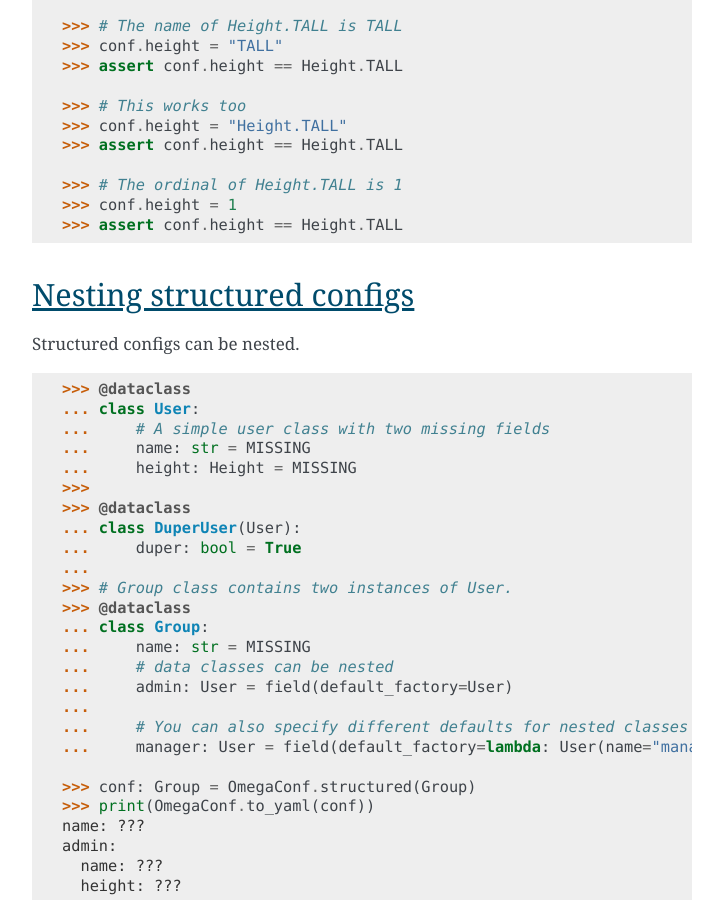
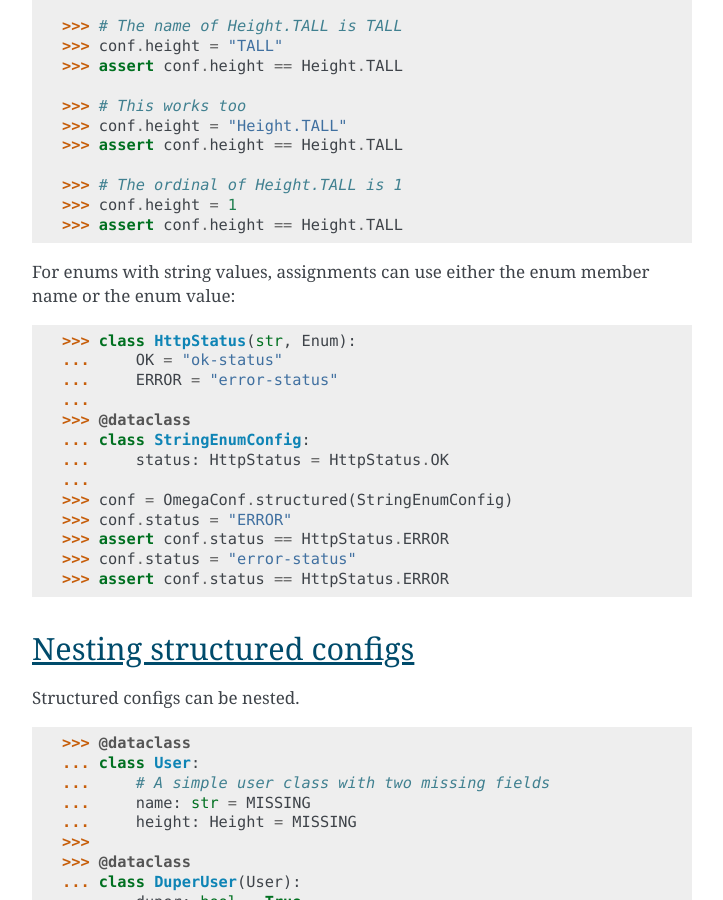
Before and after one commit to omry/omegaconf, a Sphinx documentation site: the page built from docs/source/structured_config.rst, in a window 1280 px wide and 900 px high, scrolled down 3599 px. Shown: the whole window, without its empty margins (388-1111 px from the left). Built offline with Sphinx 7.4.7, drawn with Linux system fonts in a browser that asks for light colours.

Commit message:
Support assignment of string-valued enums by value
Allow structured-config enum fields and EnumNode to accept string-valued enums by either member name or enum value, while preserving existing support for qualified enum names and numeric enum values.

Add focused regression tests for both the low-level EnumNode path and the structured-config assignment path, update the structured-config docs with a user-facing example, and include a feature fragment.

Closes #1182.

```diff
--- a/docs/source/structured_config.rst
+++ b/docs/source/structured_config.rst
@@ -178,6 +178,25 @@ Runtime validation and conversion works for all supported types, including Enums
     >>> # The ordinal of Height.TALL is 1
     >>> conf.height = 1
     >>> assert conf.height == Height.TALL
+
+For enums with string values, assignments can use either the enum member name
+or the enum value:
+
+.. doctest::
+
+    >>> class HttpStatus(str, Enum):
+    ...     OK = "ok-status"
+    ...     ERROR = "error-status"
+    ...
+    >>> @dataclass
+    ... class StringEnumConfig:
+    ...     status: HttpStatus = HttpStatus.OK
+    ...
+    >>> conf = OmegaConf.structured(StringEnumConfig)
+    >>> conf.status = "ERROR"
+    >>> assert conf.status == HttpStatus.ERROR
+    >>> conf.status = "error-status"
+    >>> assert conf.status == HttpStatus.ERROR
 
 .. _nesting_structured_configs:
 
```
Also changed, not shown: 4 other files.
